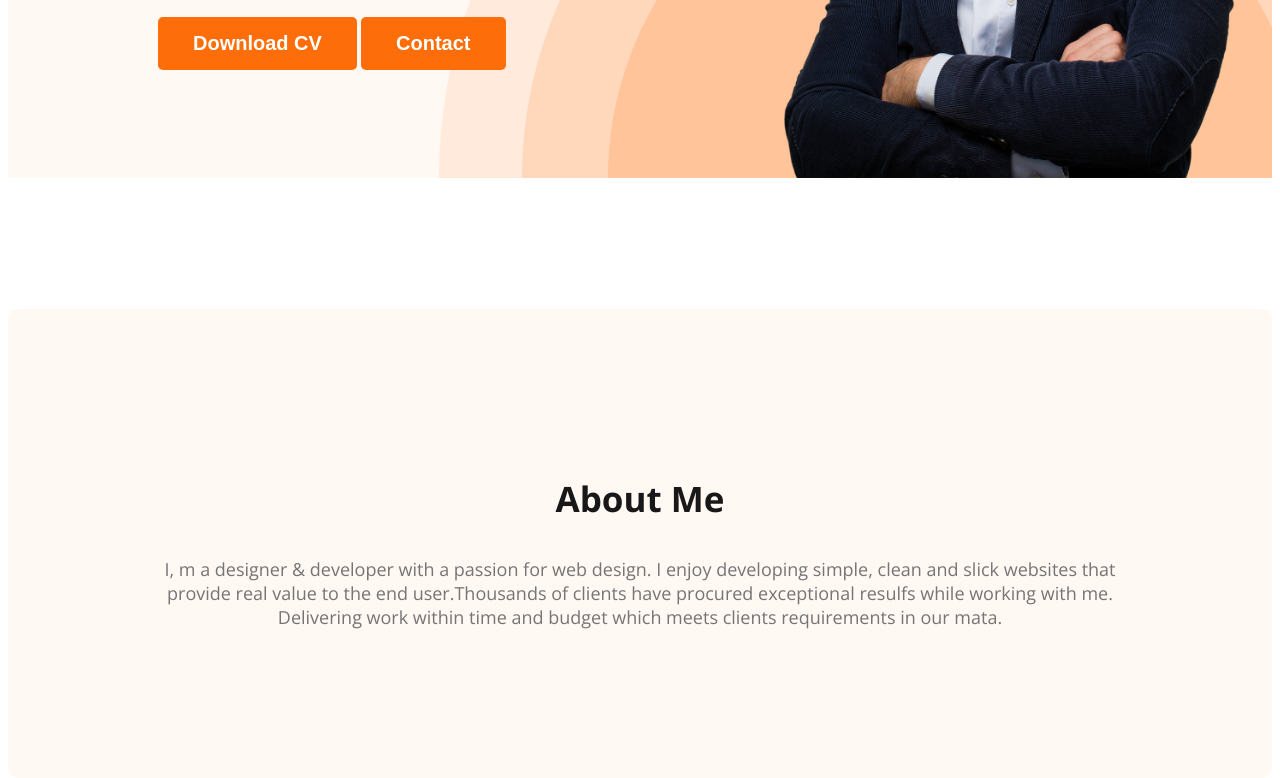
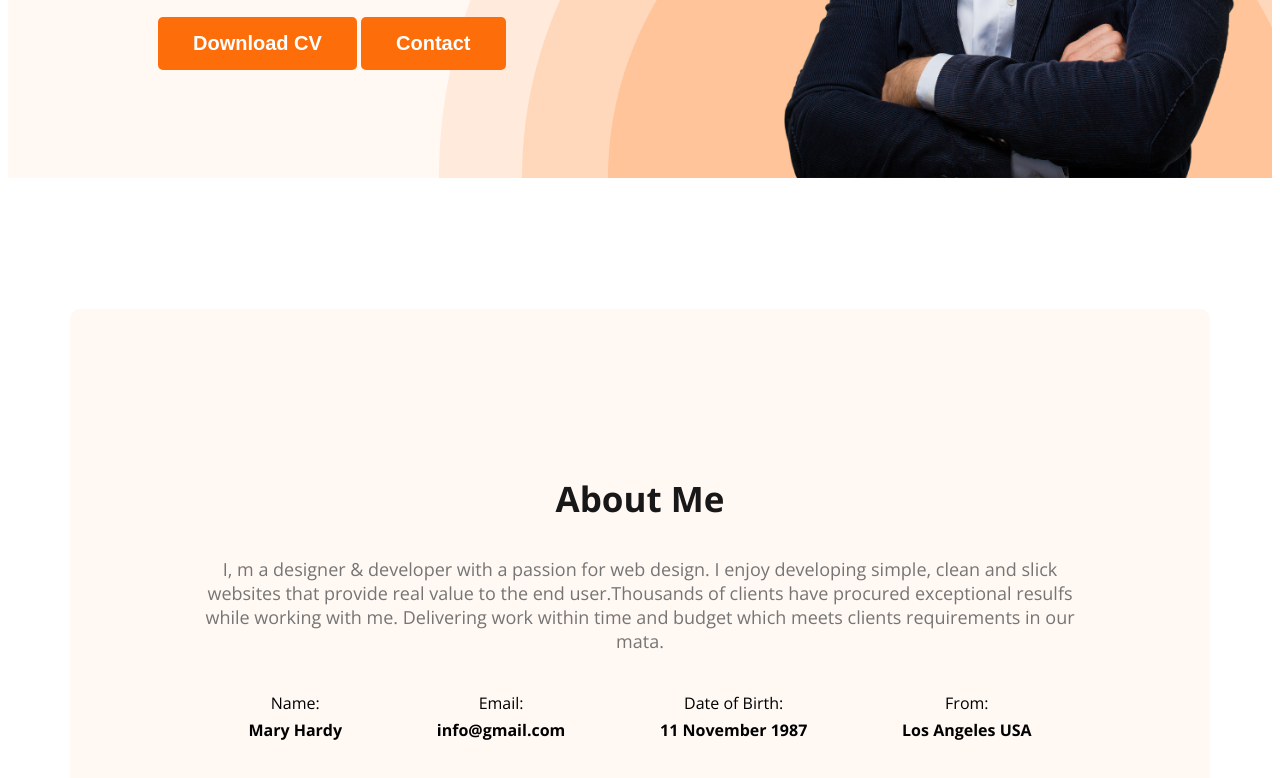
Before and after one commit to TareqHasan27/Web-Developer-Portfolio, a plain HTML site: page index.html in a window 1280 px wide. Shown: the part 590-1368 px from the top of the page. Drawn offline with nearby package versions, Linux system fonts and the light colour scheme.

Commit message:
completed about section

```diff
--- a/index.html
+++ b/index.html
@@ -42,6 +42,24 @@
                 procured exceptional resulfs while working with me. Delivering
                 work within time and budget which meets clients requirements in our mata.
             </p>
+            <div class="about-info-container">
+                <div class="about-info">
+                    <h4 class="info-title">Name:</h4>
+                    <p class="info-description">Mary Hardy</p>
+                </div>
+                <div class="about-info">
+                    <h4 class="info-title">Email:</h4>
+                    <p class="info-description">info@gmail.com</p>
+                </div>
+                <div class="about-info">
+                    <h4 class="info-title">Date of Birth:</h4>
+                    <p class="info-description">11 November 1987</p>
+                </div>
+                <div class="about-info">
+                    <h4 class="info-title">From:</h4>
+                    <p class="info-description">Los Angeles USA</p>
+                </div>
+            </div>
 
         </section>
     </main>
--- a/styles/portfolio.css
+++ b/styles/portfolio.css
@@ -101,6 +101,10 @@ nav a {
 }
 
 /* main related styles */
+main {
+    max-width: 1140px;
+    margin: 0 auto;
+}
 /* about section */
 .about{
     padding: 131px;
@@ -108,3 +112,18 @@ nav a {
     border-radius: 10px;
     margin: 131px 0;
 }
+.about-info-container {
+    display: flex;
+    justify-content: space-around;
+}
+.about-info {
+    text-align: center;
+}
+.info-title{
+    font-weight: 100;
+    margin-bottom: 5px;
+}
+.info-description {
+    font-weight: 700;
+    margin-top: 0;
+}
```
